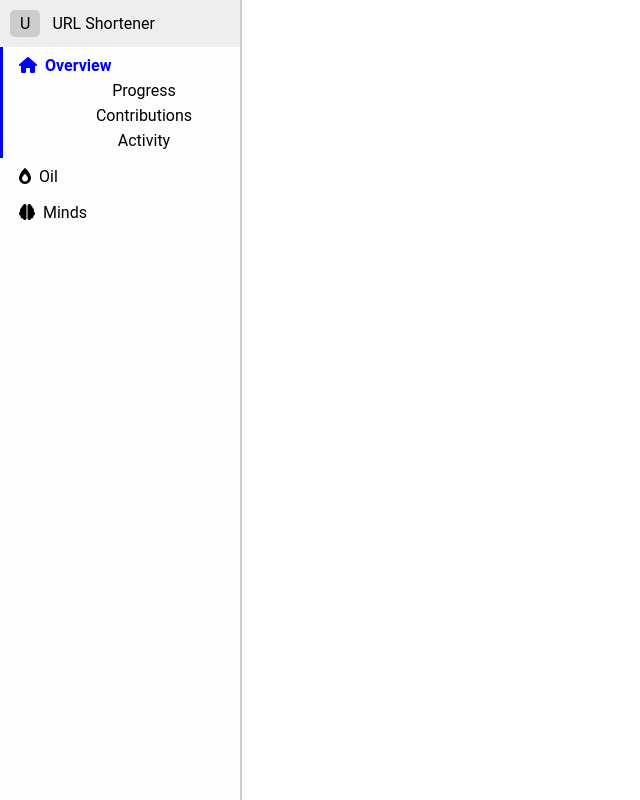
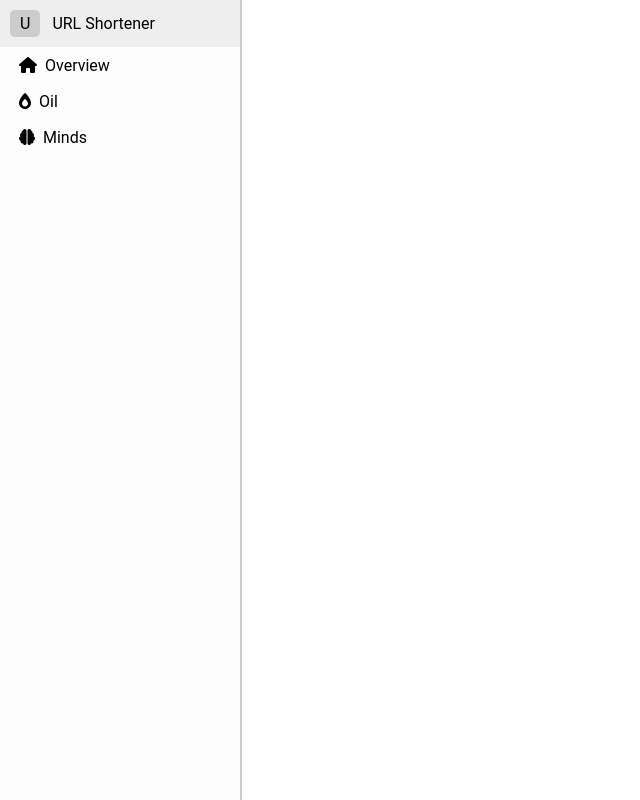
Before and after one commit to knotuteye/react-router-sidebar, a React (Create React App) app: page / in a window 1280 px wide. Shown: the whole page, without its empty margins (0-640 px from the left). Built offline with nearby package versions, Linux system fonts and the light colour scheme.

Commit message:
fixed selective switch header

```diff
--- a/src/App.js
+++ b/src/App.js
@@ -43,7 +43,10 @@ function App() {
   return (
     <Router>
       <div className="App">
-        <Sidebar sideBarObject={sideBarObject}></Sidebar>
+        <Sidebar
+          sideBarObject={sideBarObject}
+          initialRoute={window.location.pathname}
+        ></Sidebar>
       </div>
       <Switch></Switch>
     </Router>
--- a/src/components/Sidebar/Sidebar.js
+++ b/src/components/Sidebar/Sidebar.js
@@ -1,9 +1,27 @@
-import React from 'react'
+import React, { useState, useEffect } from 'react'
 import SidebarRoot from './SidebarRoot/SidebarRoot'
 import Tree from './Tree/Tree'
 import './Sidebar.css'
 
-export default function ({ sideBarObject }) {
+export default function ({ sideBarObject, initialRoute }) {
+  const [indexOfActiveTreeHeader, setIndexOfActiveTreeHeader] = useState(null)
+  // sideBarObject.routeTree.forEach((routeTreeObject, index) => {
+  //   routeTreeObject.children.forEach((routeTuple) => {
+  //     if (routeTuple.route == initialRoute) {
+  //       setIndexOfActiveTreeHeader(index)
+  //     }
+  //   })
+  // })
+  useEffect(() => {
+    sideBarObject.routeTree.forEach((routeTreeObject, index) => {
+      routeTreeObject.children.forEach((routeTuple) => {
+        if (routeTuple.route == initialRoute) {
+          setIndexOfActiveTreeHeader(index)
+        }
+      })
+    })
+  }, [])
+
   return (
     <div className="sidebar">
       <SidebarRoot
@@ -13,7 +31,17 @@ export default function ({ sideBarObject }) {
         }}
       ></SidebarRoot>
       {sideBarObject.routeTree.map((routeTreeObject, index) => (
-        <Tree routeTree={routeTreeObject} showTree={index == 0}></Tree>
+        <Tree
+          routeTree={routeTreeObject}
+          showTree={
+            index == indexOfActiveTreeHeader
+            // &&
+            // typeof indexOfActiveTreeHeader == 'number'
+          }
+          headerOnCLick={() => {
+            setIndexOfActiveTreeHeader(index)
+          }}
+        ></Tree>
       ))}
     </div>
   )
--- a/src/components/Sidebar/Tree/Tree.css
+++ b/src/components/Sidebar/Tree/Tree.css
@@ -28,6 +28,7 @@
   display: flex;
   flex-direction: column;
 }
+
 .sidebar-tree > div > a.sub {
   padding-left: 3rem;
 }
@@ -37,19 +38,24 @@
   font-weight: bold;
   background-color: #eee;
 }
-
-.sidebar-tree .flyout {
+.sidebar-tree > .flyout {
   position: absolute;
   left: 15rem;
-}
-
-.flyout {
-  display: flex;
+  display: none;
   flex-direction: column;
   background-color: #fff;
   width: 8rem;
   padding: 3px;
   box-shadow: 1px 1px 2px grey;
+}
+
+@keyframes hideflyout {
+  0% {
+    display: none;
+  }
+  100% {
+    display: flex;
+  }
 }
 
 .flyout > a {
--- a/src/components/Sidebar/Tree/Tree.js
+++ b/src/components/Sidebar/Tree/Tree.js
@@ -2,48 +2,40 @@ import React, { useState } from 'react'
 import { Link, NavLink } from 'react-router-dom'
 import './Tree.css'
 
-export default function ({ routeTree, showTree }) {
-  const [showTreeState, setShowTreeState] = useState(showTree)
-  const [showFlyout, setShowFlyout] = useState(false)
+export default function ({ routeTree, showTree, headerOnCLick }) {
   const [isMouseInFlyout, setIsMouseInFlyout] = useState(false)
 
   return (
     <div
       className="sidebar-tree"
       style={{
-        borderLeft: showTreeState ? '3px solid blue' : '3px solid transparent',
+        borderLeft: showTree ? '3px solid blue' : '3px solid transparent',
       }}
     >
       <Link
         to={routeTree.children[0].route}
         onClick={() => {
-          setShowTreeState(!showTreeState)
-        }}
-        onMouseEnter={() => {
-          setShowFlyout(!showTreeState)
-        }}
-        onMouseLeave={() => {
-          setTimeout(() => {
-            setShowFlyout(false || isMouseInFlyout)
-          }, 1000)
+          // setShowTreeState(!showTree)
+          headerOnCLick()
         }}
         style={{
-          color: showTreeState ? 'blue' : 'black',
-          fontWeight: showTreeState ? 'bold' : 'normal',
+          color: showTree ? 'blue' : 'black',
+          fontWeight: showTree ? 'bold' : 'normal',
         }}
       >
         {routeTree.icon && <i className={`fas fa-${routeTree.icon}`}></i>}
         <p>{routeTree.name}</p>
       </Link>
 
-      <div className="flyout" style={{ display: showFlyout ? 'flex' : 'none' }}>
+      {/* <div className="flyout" style={{ display: showFlyout ? 'flex' : 'none' }}>
         {routeTree.children.map((routeTuple) => (
           <Link to={routeTuple.route}>{routeTuple.name}</Link>
         ))}
-      </div>
+      </div> */}
 
-      <div>
-        {showTreeState &&
+      <div className={showTree ? 'sub' : 'flyout'}>
+        {
+          //showTree &&
           routeTree.children.map((routeTuple) => (
             <NavLink
               to={routeTuple.route}
@@ -52,7 +44,8 @@ export default function ({ routeTree, showTree }) {
             >
               {routeTuple.name}
             </NavLink>
-          ))}
+          ))
+        }
       </div>
     </div>
   )
```
